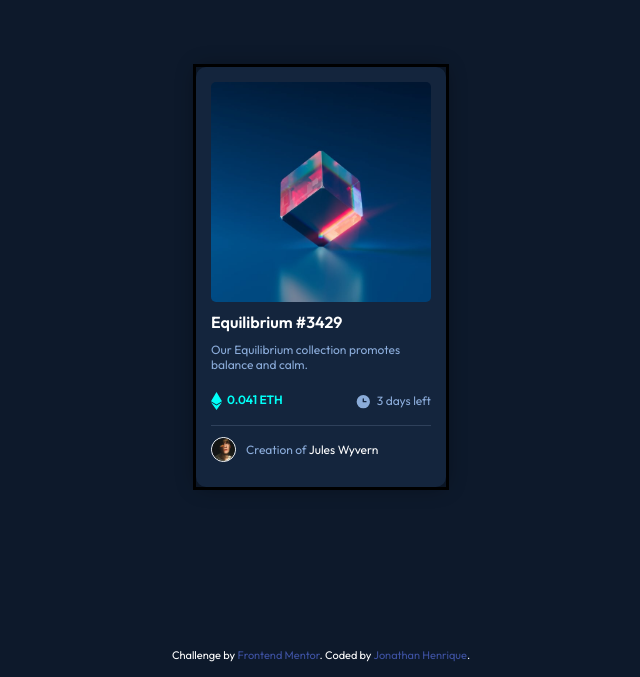
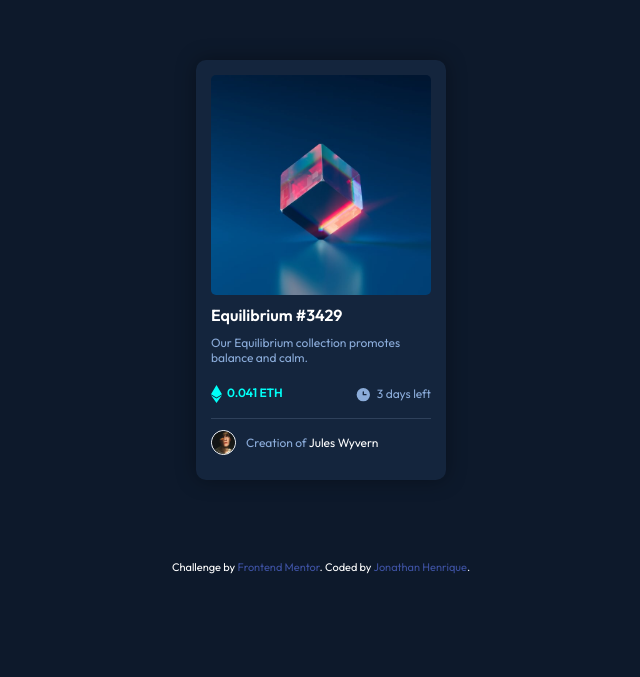
Before and after one commit to JhonFXA/Frontend-Mentor-NFT-preview-card-component, a plain HTML site: page index.html in a window 1280 px wide. Shown: the part 123-800 px from the top of the page, without its empty margins (319-959 px from the left). Drawn offline with Linux system fonts and the light colour scheme.

Commit message:
Update style.css

```diff
--- a/src/css/style.css
+++ b/src/css/style.css
@@ -17,12 +17,6 @@ body {
     font-family: 'Outfit', sans-serif;
     font-size: 12px;
 }
-
-main {
-    border: solid;
-}
-
-
 
 .container {
     background-color: var(--very-dark-blue-card);
@@ -142,8 +136,8 @@ main {
 }
 
 footer {
-    position: absolute;
-    bottom: 15px;
+    position: relative;
+    top: 80px;
 }
 .attribution {
     color: var(--white);
```
